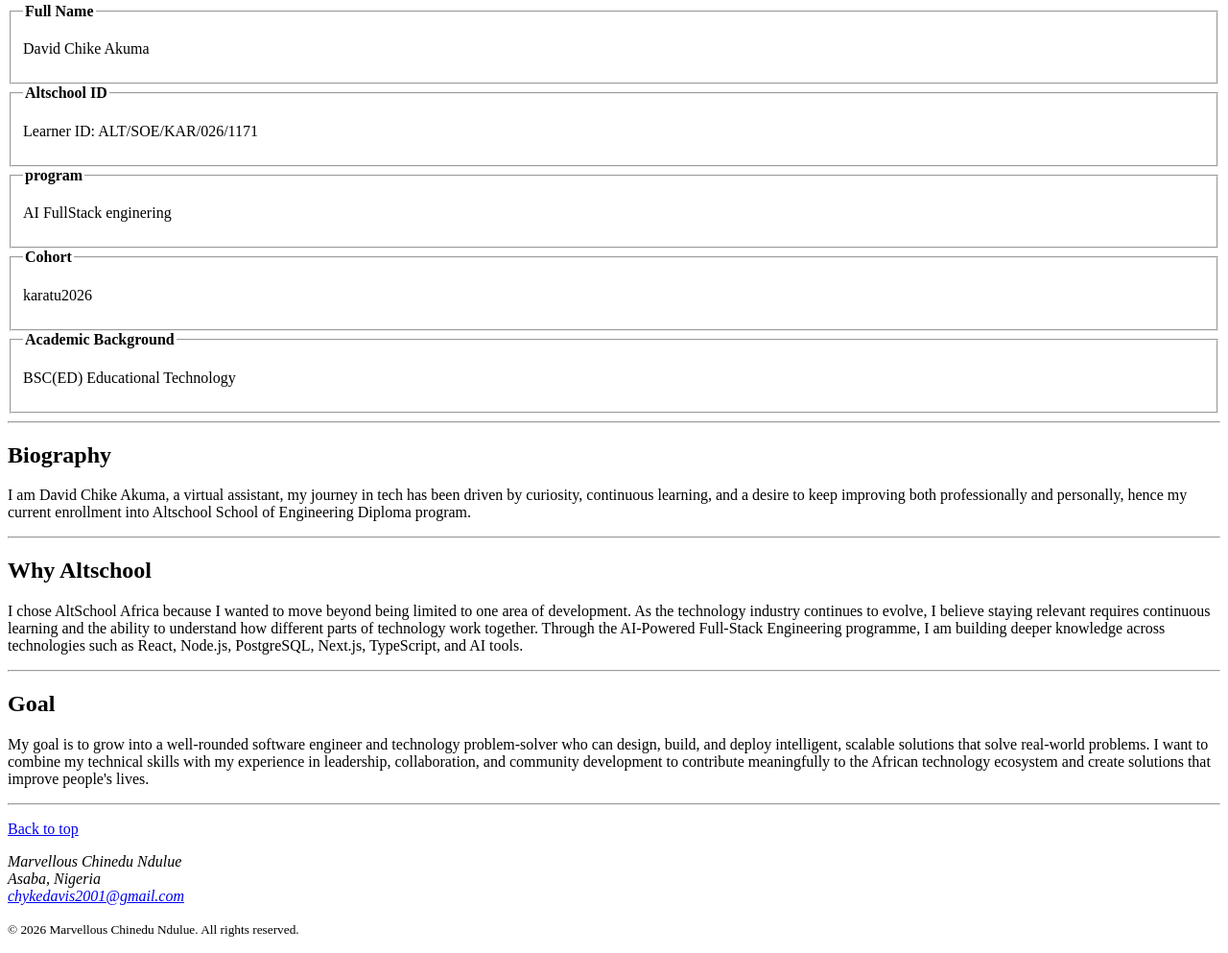
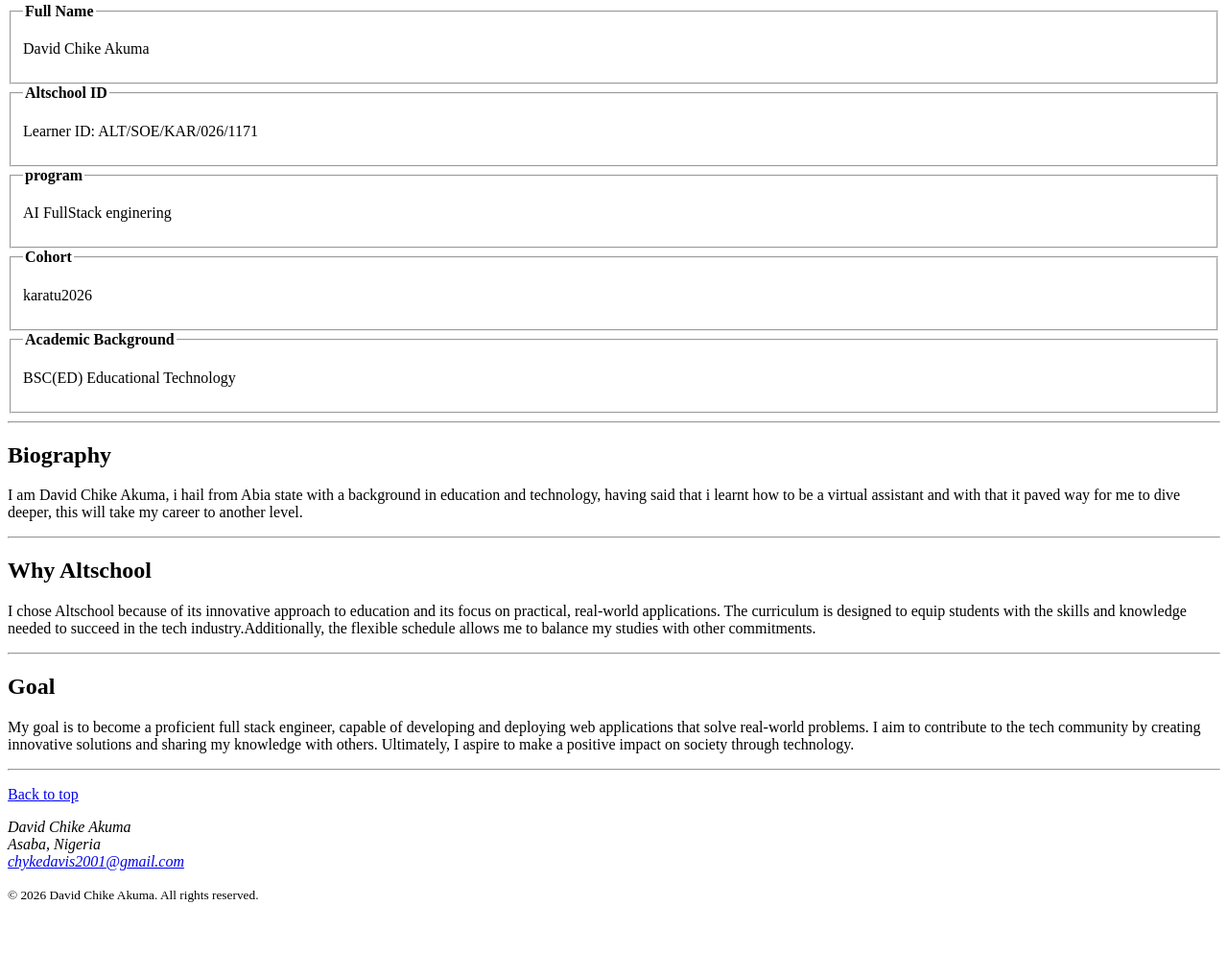
Before and after one commit to DavidChike/Altschool-Assessment1A-1, a plain HTML site: page index.html in a window 1280 px wide. Shown: the part 248-1241 px from the top of the page at 96% size. After the commit the page ends 1205 px from the top, so only its background shows below. Drawn offline with Linux system fonts and the light colour scheme.

Commit message:
refreshed commit

```diff
--- a/index.html
+++ b/index.html
@@ -50,18 +50,18 @@
         <hr>
     <section id="biography">
       <h2><strong>Biography</strong></h2>
-      <p> I am David Chike Akuma, a virtual assistant, my journey in tech has been driven by curiosity, continuous learning, and a desire to keep improving both professionally and personally, hence my current enrollment into Altschool School of Engineering Diploma program.</p>
+      <p> I am David Chike Akuma, i hail from Abia state with a background in education and technology, having said that i learnt how to be a virtual assistant and with that it paved way for me to dive deeper, this will take my career to another level.</p>
 
       <hr>
     </section>
     <section id="why-altschool">
       <h2><strong>Why Altschool</strong></h2>
-      <p>I chose AltSchool Africa because I wanted to move beyond being limited to one area of development. As the technology industry continues to evolve, I believe staying relevant requires continuous learning and the ability to understand how different parts of technology work together. Through the AI-Powered Full-Stack Engineering programme, I am building deeper knowledge across technologies such as React, Node.js, PostgreSQL, Next.js, TypeScript, and AI tools.</p>
+      <p>I chose Altschool because of its innovative approach to education and its focus on practical, real-world applications. The curriculum is designed to equip students with the skills and knowledge needed to succeed in the tech industry.Additionally, the flexible schedule allows me to balance my studies with other commitments.</p>
     </section>
     <hr>
     <section id="goal">
       <h2><strong>Goal</strong></h2>
-      <p>My goal is to grow into a well-rounded software engineer and technology problem-solver who can design, build, and deploy intelligent, scalable solutions that solve real-world problems. I want to combine my technical skills with my experience in leadership, collaboration, and community development to contribute meaningfully to the African technology ecosystem and create solutions that improve people's lives.</p>
+      <p>My goal is to become a proficient full stack engineer, capable of developing and deploying web applications that solve real-world problems. I aim to contribute to the tech community by creating innovative solutions and sharing my knowledge with others. Ultimately, I aspire to make a positive impact on society through technology.</p>
     </section>
   </main>
   <hr>
@@ -70,11 +70,11 @@
     <a href="#top" tittle="Return to top page">Back to top</a>
   </p>
   <address>
-    Marvellous Chinedu Ndulue<br>
+    David Chike Akuma <br>
     Asaba, Nigeria<br>
     <a href="mailto:chykedavis2001@gmail.com" title="send me an email">chykedavis2001@gmail.com</a>
   </address>
-  <p><small>&copy; 2026 Marvellous Chinedu Ndulue. All rights reserved.</small></p>
+  <p><small>&copy; 2026 David Chike Akuma. All rights reserved.</small></p>
 </footer>
 </body>
 </html>
```
Also changed, not shown: Form.html (+2 -2 lines).
